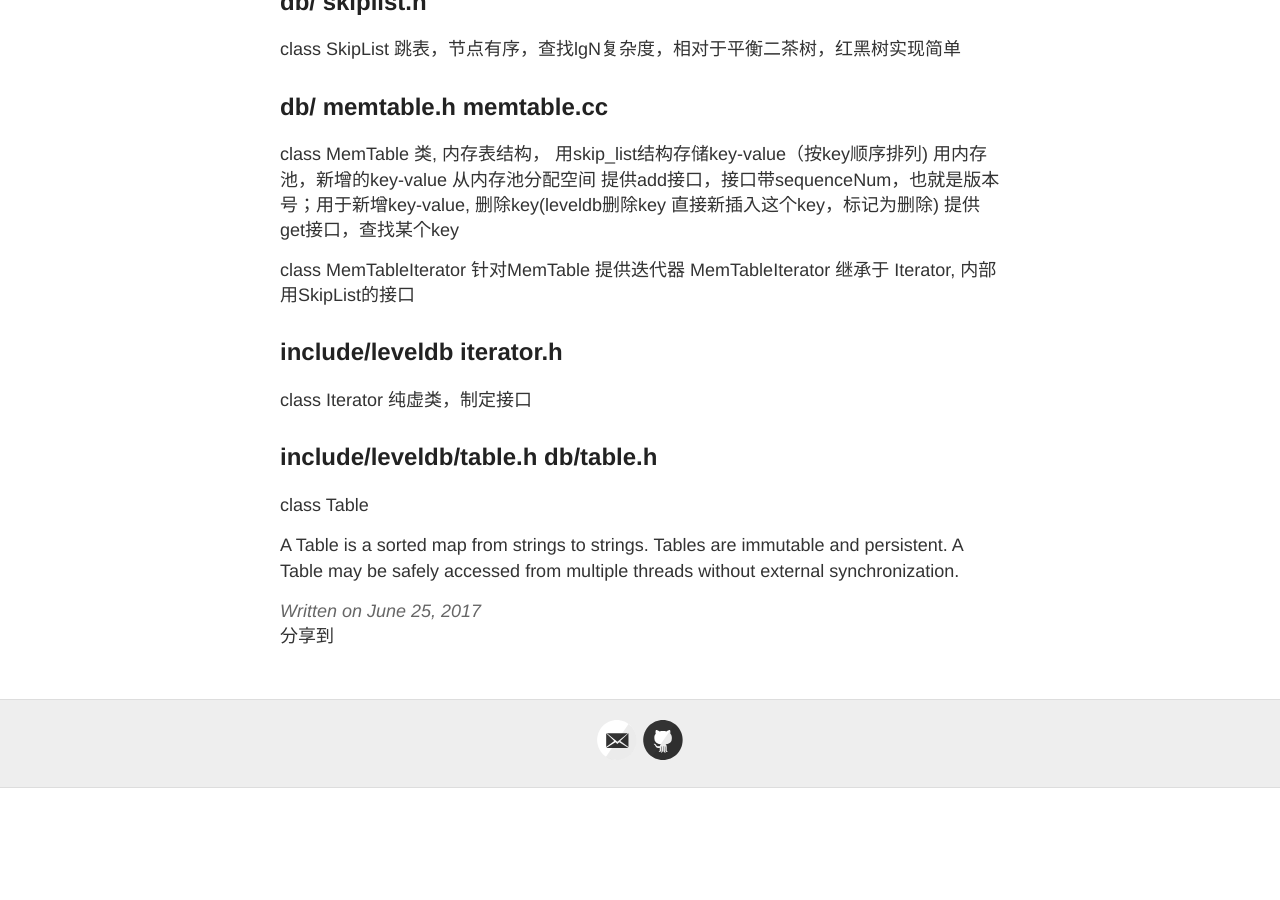
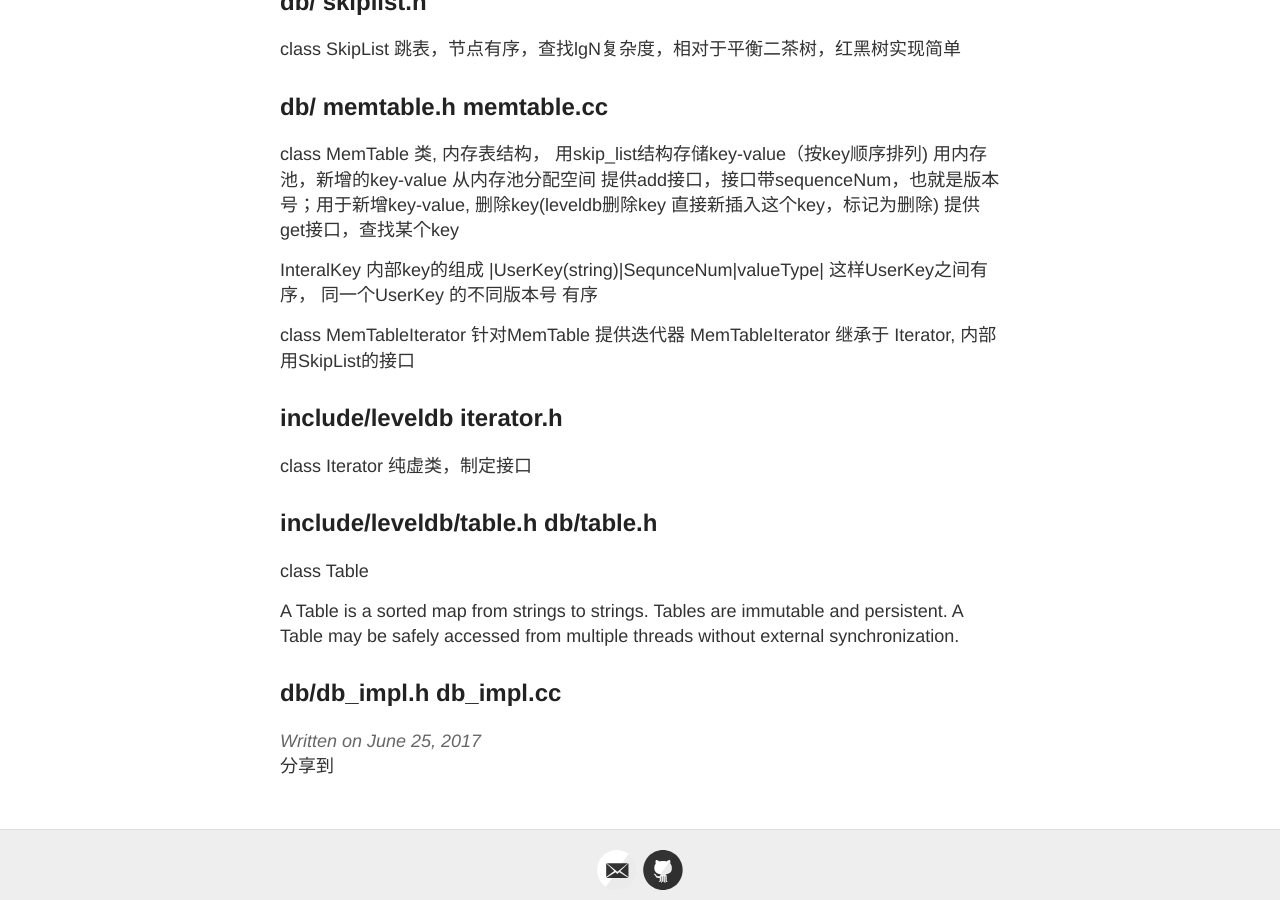
Before and after one commit to smallHW89/smallHW89.github.io, a Jekyll site: the page built from _posts/2017-06-25-leveldb.md, in a window 1280 px wide and 900 px high, scrolled down 570 px. Built offline with Jekyll 4.4.1, drawn with Linux system fonts in a browser that asks for light colours; our own code applies the rules of GitHub Pages for plain Markdown files; comment, search, counter and statistics services are not loaded; before the commit the page ends 1358 px from its top, so only the background shows below that.

Commit message:
mod leveldb.md

```diff
--- a/_posts/2017-06-25-leveldb.md
+++ b/_posts/2017-06-25-leveldb.md
@@ -25,6 +25,9 @@ class MemTable 类, 内存表结构，
    提供add接口，接口带sequenceNum，也就是版本号；用于新增key-value, 删除key(leveldb删除key 直接新插入这个key，标记为删除)
    提供get接口，查找某个key
 
+   InteralKey 内部key的组成   |UserKey(string)|SequnceNum|valueType|
+   这样UserKey之间有序， 同一个UserKey 的不同版本号 有序
+
 class MemTableIterator 针对MemTable 提供迭代器
     MemTableIterator 继承于 Iterator, 内部用SkipList的接口
 
@@ -38,3 +41,6 @@ class Table
 
 A Table is a sorted map from strings to strings.  Tables are immutable and persistent.  A Table may be safely accessed from
 multiple threads without external synchronization.
+
+
+## db/db_impl.h db_impl.cc
```
